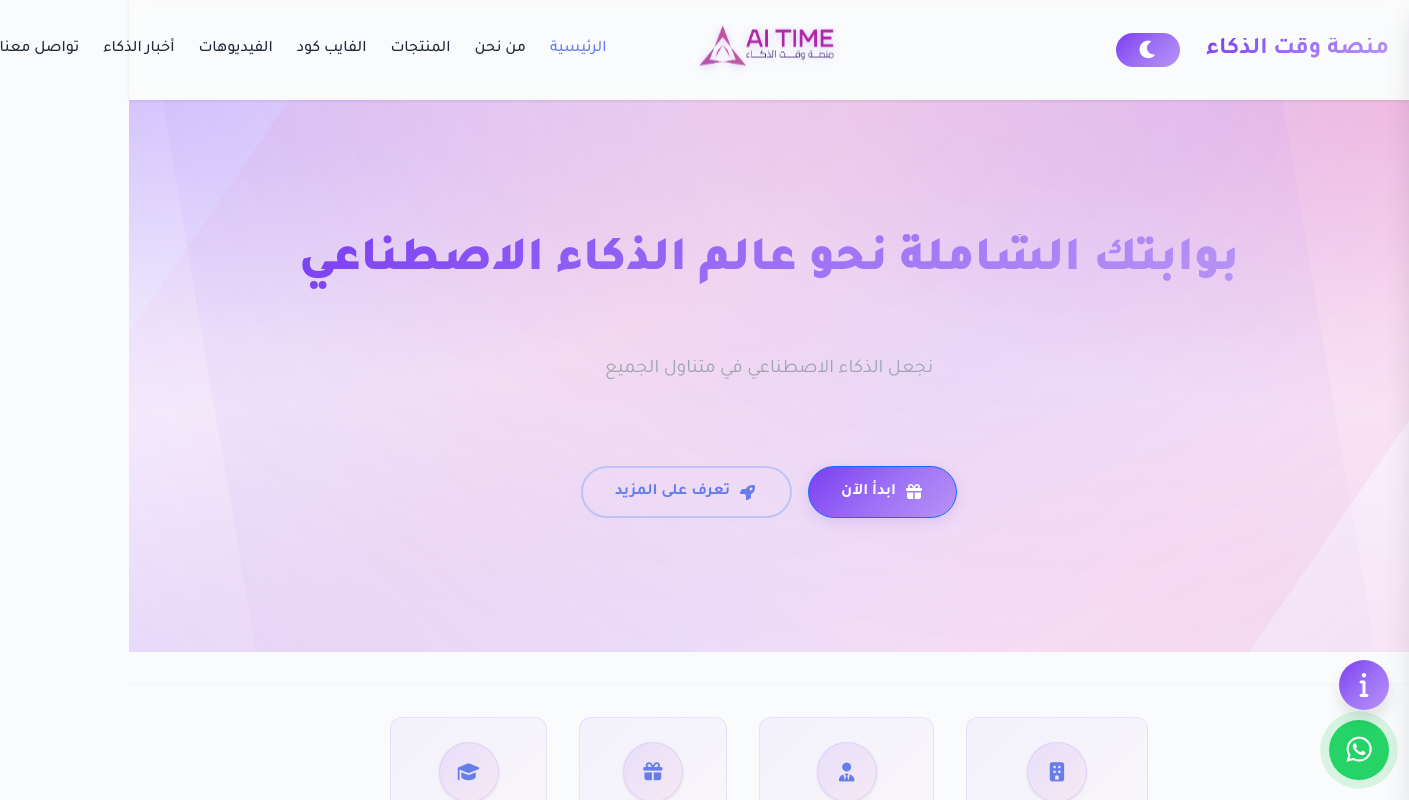
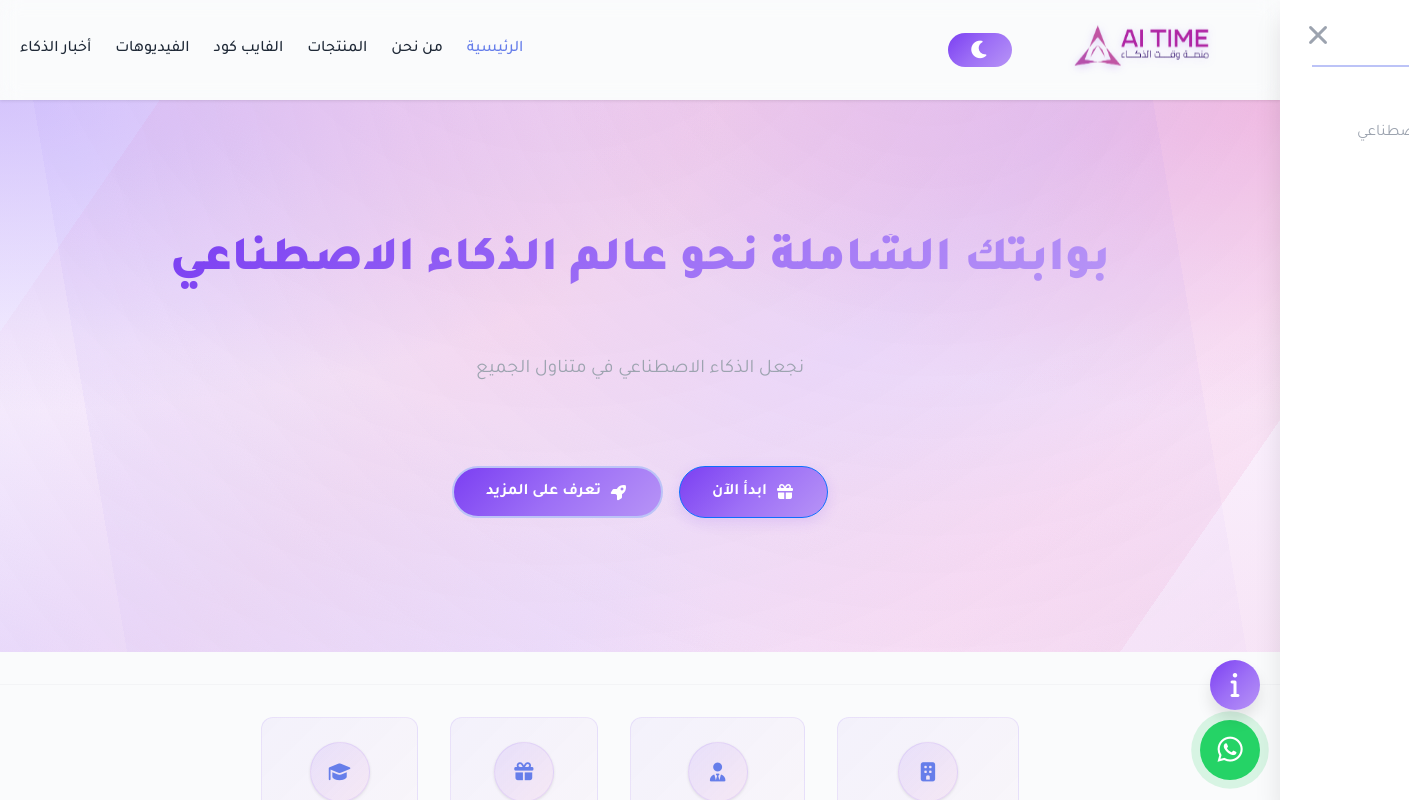
Before and after one commit to Remotework21/AI-Time, a React (Vite) app: page / in a window 1280 px wide. Shown: the top 800 px of the page, 1409 px wide, since content can reach past the window. Built offline with nearby package versions, Linux system fonts and the light colour scheme.

Commit message:
fix:rm slogan, logo to right

```diff
--- a/src/common/Header.jsx
+++ b/src/common/Header.jsx
@@ -111,9 +111,6 @@ export default function Header() {
             >
               أخبار الذكاء
             </a>
-            <Link to="/contact" className="mobile-nav-link" onClick={closeMenu}>
-              تواصل معنا
-            </Link>
 
             <div className="mobile-theme-toggle">
               <button className="theme-toggle" onClick={toggleTheme}>
@@ -125,42 +122,30 @@ export default function Header() {
         </nav>
 
         <div className="header-content">
-          {/* Mobile Hamburger (LEFT) */}
-          <button
-            className="mobile-menu-btn"
-            onClick={toggleMenu}
-            aria-label={isMenuOpen ? "إغلاق القائمة" : "فتح القائمة"}
-            aria-expanded={isMenuOpen}
-          >
+          {/* Mobile Hamburger */}
+          <button className="mobile-menu-btn" onClick={toggleMenu} aria-label={isMenuOpen ? "إغلاق القائمة" : "فتح القائمة"} aria-expanded={isMenuOpen}>
             <span className="hamburger-line"></span>
             <span className="hamburger-line"></span>
             <span className="hamburger-line"></span>
           </button>
 
-          {/* CENTER: Logo */}
-          <Link to="/" className="logo-image-center" onClick={closeMenu}>
-            <img src={logo} alt="AI Time Logo" />
-          </Link>
-
-          {/* RIGHT: Slogan + Theme Toggle */}
+          {/* RIGHT GROUP (Desktop: right | Mobile: center) */}
           <div className="right-group">
-            <Link to="/" className="logo-text-link" onClick={closeMenu}>
-              <span className="logo-text">منصة وقت الذكاء</span>
+            <Link to="/" className="logo-link" onClick={closeMenu}>
+              <img src={logo} alt="AI Time Logo" className="logo-image" />
             </Link>
             <button
               className="theme-toggle desktop-theme-toggle"
               onClick={toggleTheme}
-              aria-label={
-                isDark ? "تبديل إلى الوضع النهاري" : "تبديل إلى الوضع الليلي"
-              }
+              aria-label={isDark ? "تبديل إلى الوضع النهاري" : "تبديل إلى الوضع الليلي"}
             >
               <i className={isDark ? "fas fa-sun" : "fas fa-moon"}></i>
             </button>
           </div>
 
-          {/* LEFT: Desktop Nav */}
+          {/* LEFT: Desktop Nav (hidden on mobile) */}
           <div className="desktop-nav-group">
-          <nav className="nav-menu desktop-menu">
+            <nav className="nav-menu desktop-menu">
             <Link
               to="/"
               className={`nav-link${isActive("/") ? " active" : ""}`}
@@ -213,12 +198,6 @@ export default function Header() {
             >
               أخبار الذكاء
             </a>
-            <Link
-              to="/contact"
-              className={`nav-link${isActive("/contact") ? " active" : ""}`}
-            >
-              تواصل معنا
-            </Link>
           </nav>
           </div>
         </div>
--- a/src/styles/header.css
+++ b/src/styles/header.css
@@ -15,7 +15,7 @@
   display: flex;
   justify-content: space-between;
   align-items: center;
-  padding: 1.5rem 0;
+  padding: 0.3rem 0;
   position: relative;
   min-height: 100px;
 }
@@ -34,6 +34,23 @@
   gap: 1rem;
   order: 1;
   flex-shrink: 0;
+}
+
+/* Logo in right group */
+.logo-link {
+  text-decoration: none;
+  display: flex;
+  align-items: center;
+}
+.logo-image {
+  height: 90px;
+  object-fit: contain;
+  filter: drop-shadow(0 2px 4px rgba(139, 92, 246, 0.3));
+  animation: float 3s ease-in-out infinite;
+}
+@keyframes float {
+  0%, 100% { transform: translateY(0); }
+  50% { transform: translateY(-5px); }
 }
 
 .logo-text-link {
@@ -56,7 +73,6 @@
   border: none;
   color: white;
   padding: 0.5rem 1.3rem;
-  margin-right: 10px;
   border-radius: 50px;
   cursor: pointer;
   font-size: 1.1rem;
@@ -75,32 +91,6 @@
   display: flex;
 }
 
-/* CENTER: Logo Image Only */
-.logo-image-center {
-  position: absolute;
-  left: 50%;
-  transform: translateX(-50%);
-  order: 2;
-  text-decoration: none;
-  z-index: 10;
-}
-
-.logo-image-center img {
-  height: 90px;
-  object-fit: contain;
-  filter: drop-shadow(0 2px 4px rgba(139, 92, 246, 0.3));
-  animation: float 3s ease-in-out infinite;
-}
-
-@keyframes float {
-  0%,
-  100% {
-    transform: translateY(0);
-  }
-  50% {
-    transform: translateY(-5px);
-  }
-}
 
 /* LEFT SIDE: Desktop Navigation */
 .desktop-nav-group {
@@ -115,7 +105,6 @@
   display: flex;
   gap: 1.5rem;
   align-items: center;
-  margin-right: 510px;
 }
 
 .nav-link {
@@ -335,6 +324,13 @@
   }
 }
 
+/* Mobile: Show logo in center grid column */
+.logo-link {
+  grid-column: 2;
+  justify-self: center;
+  order: unset;
+}
+
 /* Small phones */
 @media (max-width: 480px) {
   .header-content {
@@ -369,7 +365,12 @@
     font-size: 1.1rem;
     padding: 0.85rem 0;
   }
+
+  .logo-image {
+    height: 65px;
+  }
 }
+
 
 /* Extra small phones */
 @media (max-width: 360px) {
@@ -395,4 +396,8 @@
   .right-group {
     gap: 0.3rem;
   }
+
+  .logo-image {
+    height: 55px;
+  }
 }
--- a/src/styles/home.css
+++ b/src/styles/home.css
@@ -179,13 +179,13 @@
 }
 
 .btn-secondary {
-  background: var(--black);
-  color: var(--primary-color);
+  background: var(--primary-gradient);
+  color: var(--white);
   border: 2px solid var(--primary-lighter);
 }
 
 .btn-secondary:hover {
-  background: var(--primary-lightest);
+  background: var(--primary-gradient);
   transform: translateY(-2px);
 }
 
```
